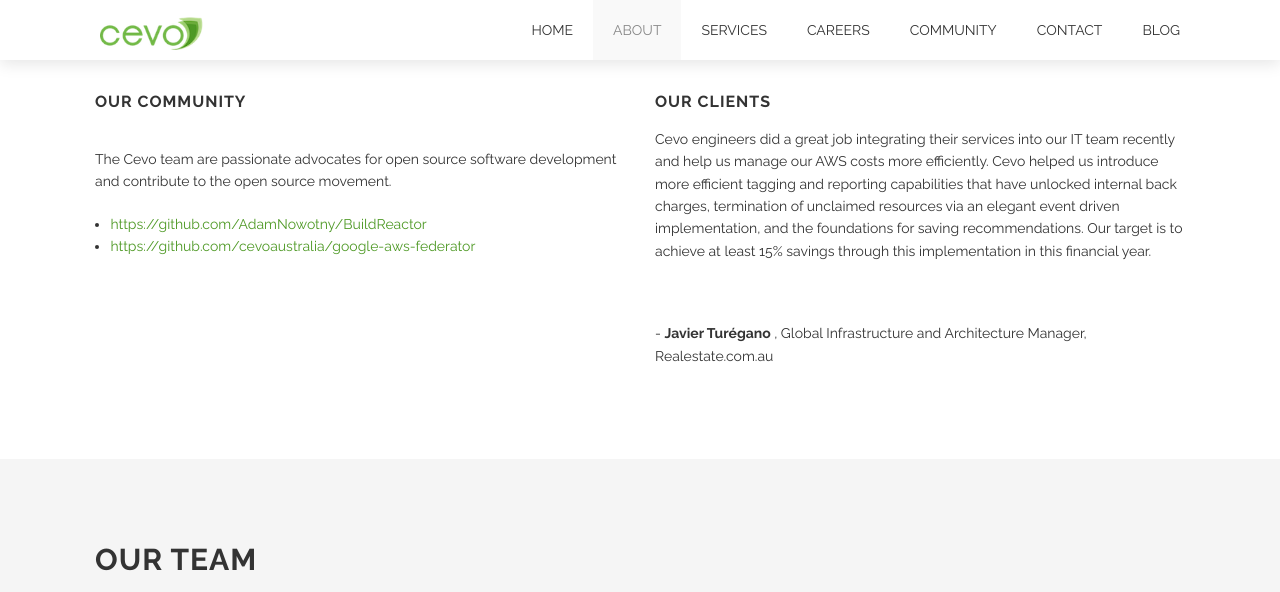
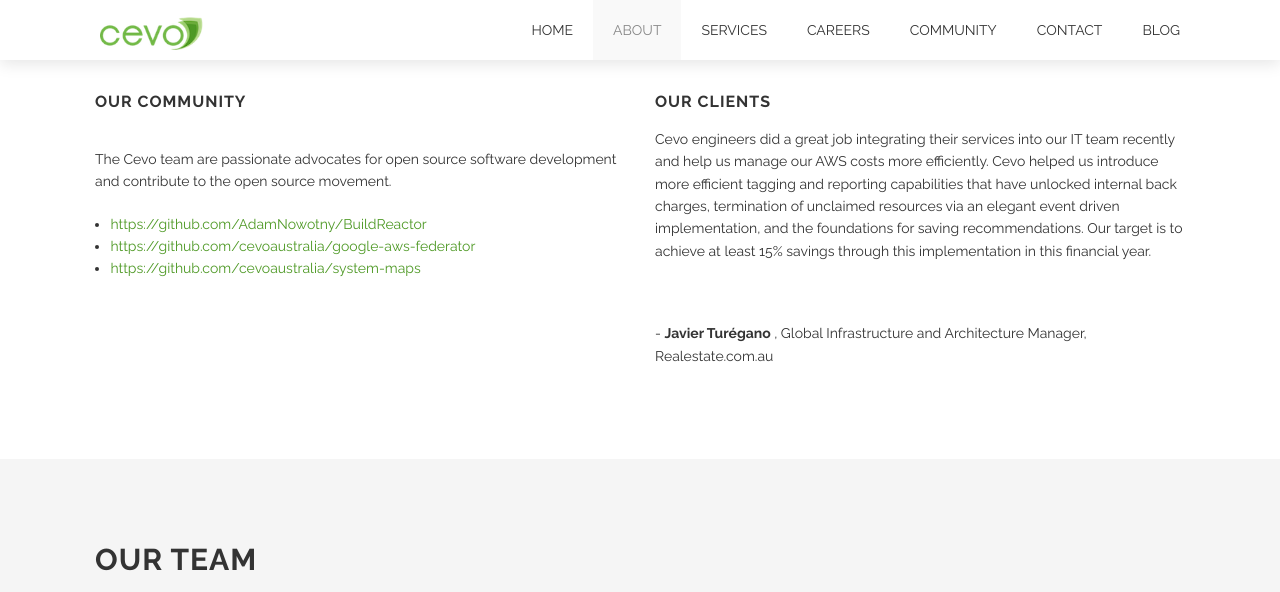
Before and after one commit to nonspecialist/cevoaustralia.github.io, a Jekyll site: the page built from about.html, in a window 1280 px wide and 900 px high, scrolled down 548 px, cut to the strip 0-592 px from the top of the window. Built offline with Jekyll 4.4.1, drawn with Linux system fonts in a browser that asks for light colours; some of the changed lines change nothing that is shown.

Commit message:
Add a link to the open source page for the system-map repo

```diff
--- a/_data/open-source.yml
+++ b/_data/open-source.yml
@@ -1,2 +1,3 @@
 - https://github.com/AdamNowotny/BuildReactor
 - https://github.com/cevoaustralia/google-aws-federator
+- https://github.com/cevoaustralia/system-maps
```
